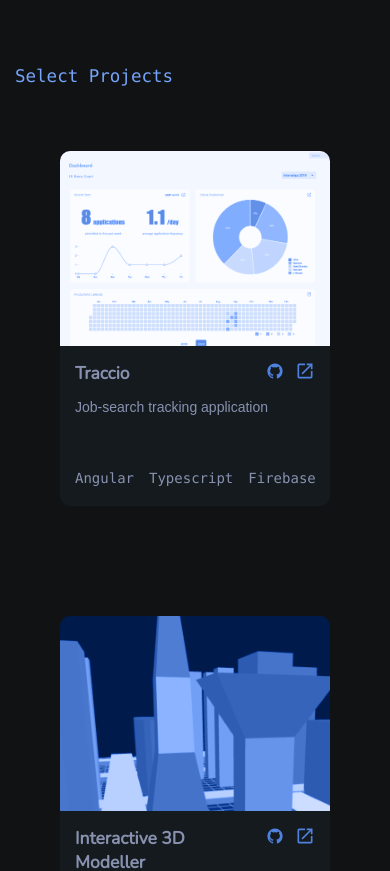
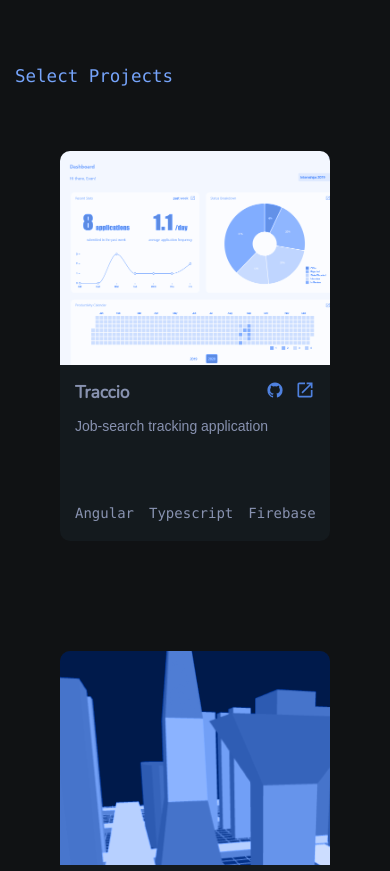
Before and after one commit to Duha-H/PortfolioSite, a React (Create React App) app: page / in a window 390 px wide. Shown: the part 3060-3931 px from the top of the page. Built offline with nearby package versions, Linux system fonts and the light colour scheme.

Commit message:
ProjectCard styling on mobile fixed

```diff
--- a/src/reusable-components/ProjectCard.css
+++ b/src/reusable-components/ProjectCard.css
@@ -5,7 +5,8 @@
 
   min-width: 275px;
   max-width: 300px;
-  height: 385px;
+  height: 30em;
+  max-height: fit-content;
   display: flex;
   flex-direction: column;
   margin: 40px 30px;
@@ -24,15 +25,15 @@
   background-size: contain;
 }
 
-.project-container a.link-parent,
 .project-container button.link-parent {
   height: 100%;
   margin: 15px;
   background-color: var(--element-bg);
   border-radius: var(--radius);
+  box-sizing: border-box;
+  position: relative;
 }
 
-.project-container:hover a.link-parent,
 .project-container:hover button.link-parent {
   box-shadow: var(--hover-shadow);
 }
@@ -63,7 +64,6 @@
   text-align: left;
   height: var(--info-height);
   box-sizing: border-box;
-  position: relative;
 }
 
 .info h3 {
```
